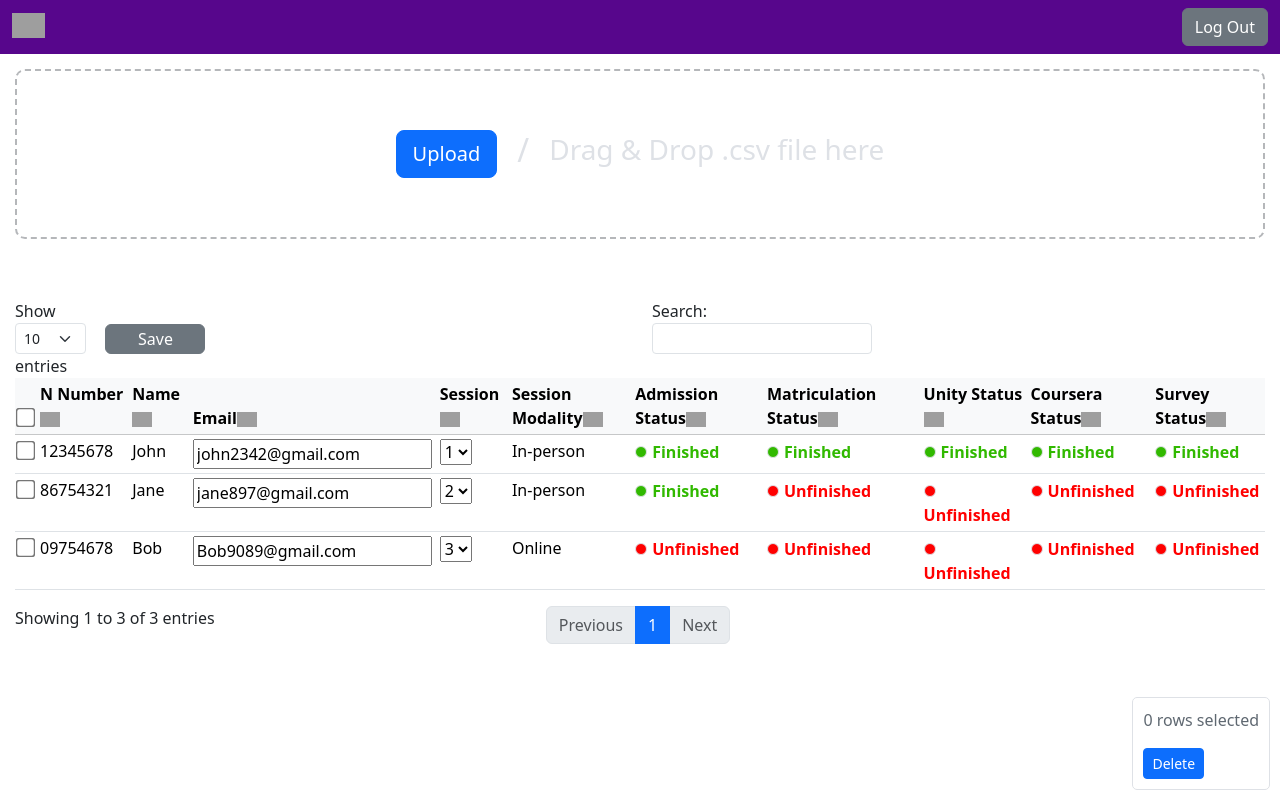
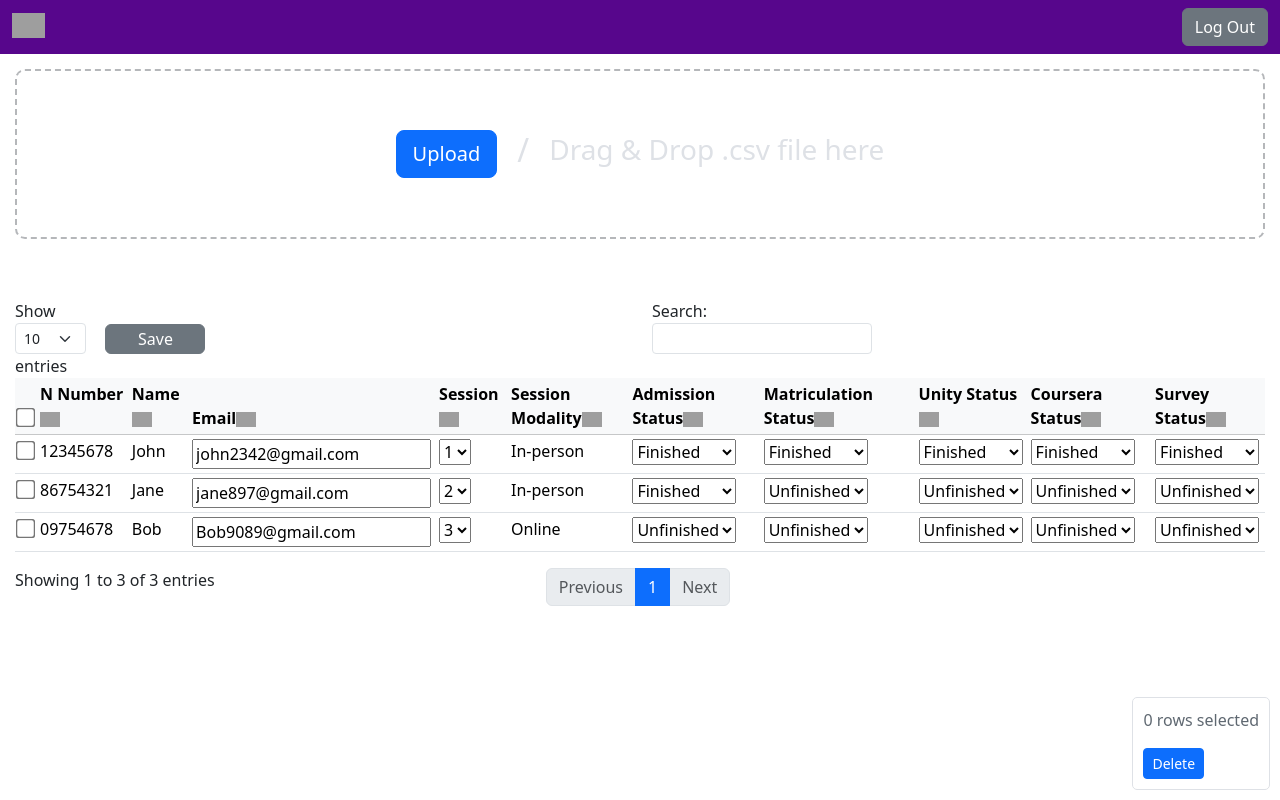
Before and after one commit to JiayuDu0048/AdministratorAdmissionPage, a React (Vite) app: page / in a window 1280 px wide. Both pictures are taken after a click on the button "Edit". Shown: the top 800 px of the page. Built offline with nearby package versions, Linux system fonts and the light colour scheme; grey boxes are pictures that could not be loaded.

Commit message:
added status editing function

```diff
--- a/src/Component/Table.jsx
+++ b/src/Component/Table.jsx
@@ -48,6 +48,8 @@ function Table() {
       Survey: "Unfinished",
     },
   ]);
+  const startingIndex = 6;
+  const StatusNames = Object.keys(rows[0]).slice(startingIndex);
 
   //Load the table using datatable and reload when the rows changed
   const tableRef = useRef(null);
@@ -80,11 +82,10 @@ function Table() {
     // 添加保存编辑内容的代码
   }
 
-  //email change function
-  const handleEmailChange = (id, newEmail) => {
+  const handleStatusChange = (id, StatusName, newStatus) => {
     const updatedData = rows.map((row) => {
       if (row.id === id) {
-        return { ...row, Email: newEmail };
+        return { ...row, [StatusName]: newStatus };
       }
       return row;
     });
@@ -92,15 +93,6 @@ function Table() {
   };
 
   //session change function
-  const handleStatusChange = (id, newStatus) => {
-    const updatedData = rows.map((row) => {
-      if (row.id === id) {
-        return { ...row, session: newStatus };
-      }
-      return row;
-    });
-    setRows(updatedData);
-  };
   const getStatus = (session) => {
     if (session === "1") {
       return "In-person";
@@ -173,7 +165,7 @@ function Table() {
         <div
           className="modal fade"
           id="SaveConfirm"
-          tabindex="-1"
+          tabIndex="-1"
           aria-labelledby="SaveConfirmLabel"
           aria-hidden="true"
         >
@@ -229,7 +221,7 @@ function Table() {
         <div
           className="modal fade"
           id="exampleModal"
-          tabindex="-1"
+          tabIndex="-1"
           aria-labelledby="exampleModalLabel"
           aria-hidden="true"
         >
@@ -377,7 +369,7 @@ function Table() {
                       type="text"
                       value={row.Email}
                       onChange={(e) =>
-                        handleEmailChange(row.id, e.target.value)
+                        handleStatusChange(row.id, "Email", e.target.value)
                       }
                     />
                   ) : (
@@ -389,7 +381,7 @@ function Table() {
                     <select
                       value={row.session}
                       onChange={(e) =>
-                        handleStatusChange(row.id, e.target.value)
+                        handleStatusChange(row.id, "session", e.target.value)
                       }
                     >
                       <option value="1">1</option>
@@ -401,8 +393,21 @@ function Table() {
                   )}
                 </td>
                 <td>{getStatus(row.session)}</td>
-                <td>
-                  {IsFinished(row.admission) ? (
+                {StatusNames.map((StatusName, index) => (
+                  <td key={index}>
+                    {isEditing ? (
+                      <select
+                        value={row[StatusName]}
+                        onChange={(e) =>
+                          handleStatusChange(row.id, StatusName, e.target.value)
+                        }
+                      >
+                        <option value="Finished">Finished</option>
+                        <option value="Unfinished">Unfinished</option>
+                      </select>
+                    ) : (
+                      <div>
+                        {IsFinished(row[StatusName]) ? (
                           <div>
                             <div className="Green-glowing-dot"></div>
                             <div className="Green-text">Finished</div>
@@ -413,59 +418,10 @@ function Table() {
                             <div className="Red-text">Unfinished</div>
                           </div>
                         )}
-                </td>
-                <td>
-                  {IsFinished(row.Matriculation) ? (
-                    <div>
-                      <div className="Green-glowing-dot"></div>
-                      <div className="Green-text">Finished</div>
-                    </div>
-                  ) : (
-                    <div>
-                      <div className="Red-glowing-dot"></div>
-                      <div className="Red-text">Unfinished</div>
                       </div>
                     )}
                   </td>
-                <td>
-                  {IsFinished(row.Unity) ? (
-                    <div>
-                      <div className="Green-glowing-dot"></div>
-                      <div className="Green-text">Finished</div>
-                    </div>
-                  ) : (
-                    <div>
-                      <div className="Red-glowing-dot"></div>
-                      <div className="Red-text">Unfinished</div>
-                    </div>
-                  )}
-                </td>
-                <td>
-                  {IsFinished(row.Unity) ? (
-                    <div>
-                      <div className="Green-glowing-dot"></div>
-                      <div className="Green-text">Finished</div>
-                    </div>
-                  ) : (
-                    <div>
-                      <div className="Red-glowing-dot"></div>
-                      <div className="Red-text">Unfinished</div>
-                    </div>
-                  )}
-                </td>
-                <td>
-                  {IsFinished(row.Unity) ? (
-                    <div>
-                      <div className="Green-glowing-dot"></div>
-                      <div className="Green-text">Finished</div>
-                    </div>
-                  ) : (
-                    <div>
-                      <div className="Red-glowing-dot"></div>
-                      <div className="Red-text">Unfinished</div>
-                    </div>
-                  )}
-                </td>
+                ))}
               </tr>
             ))}
           </tbody>
```
Lines whose indentation alone changed are shown as unchanged.
